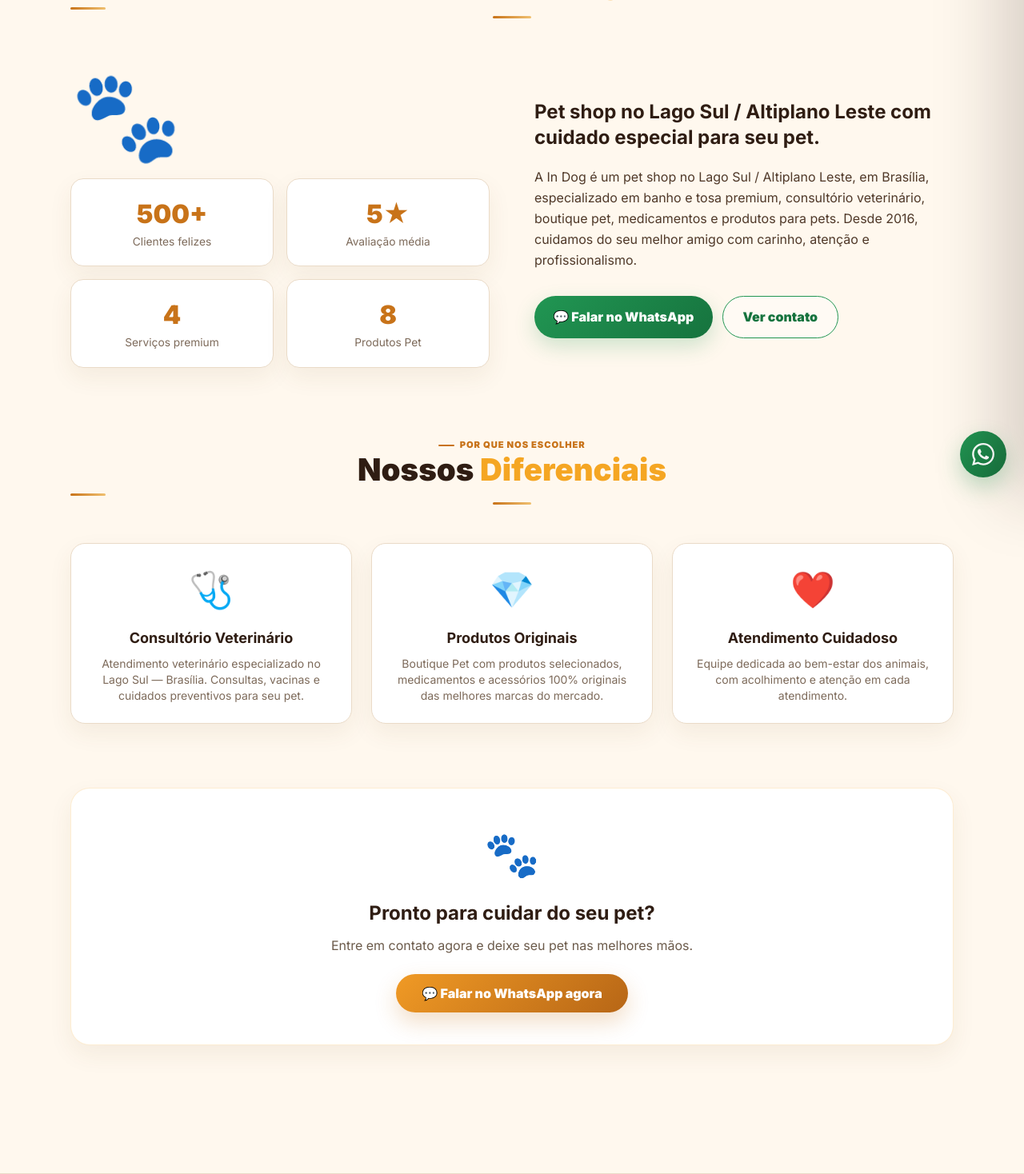
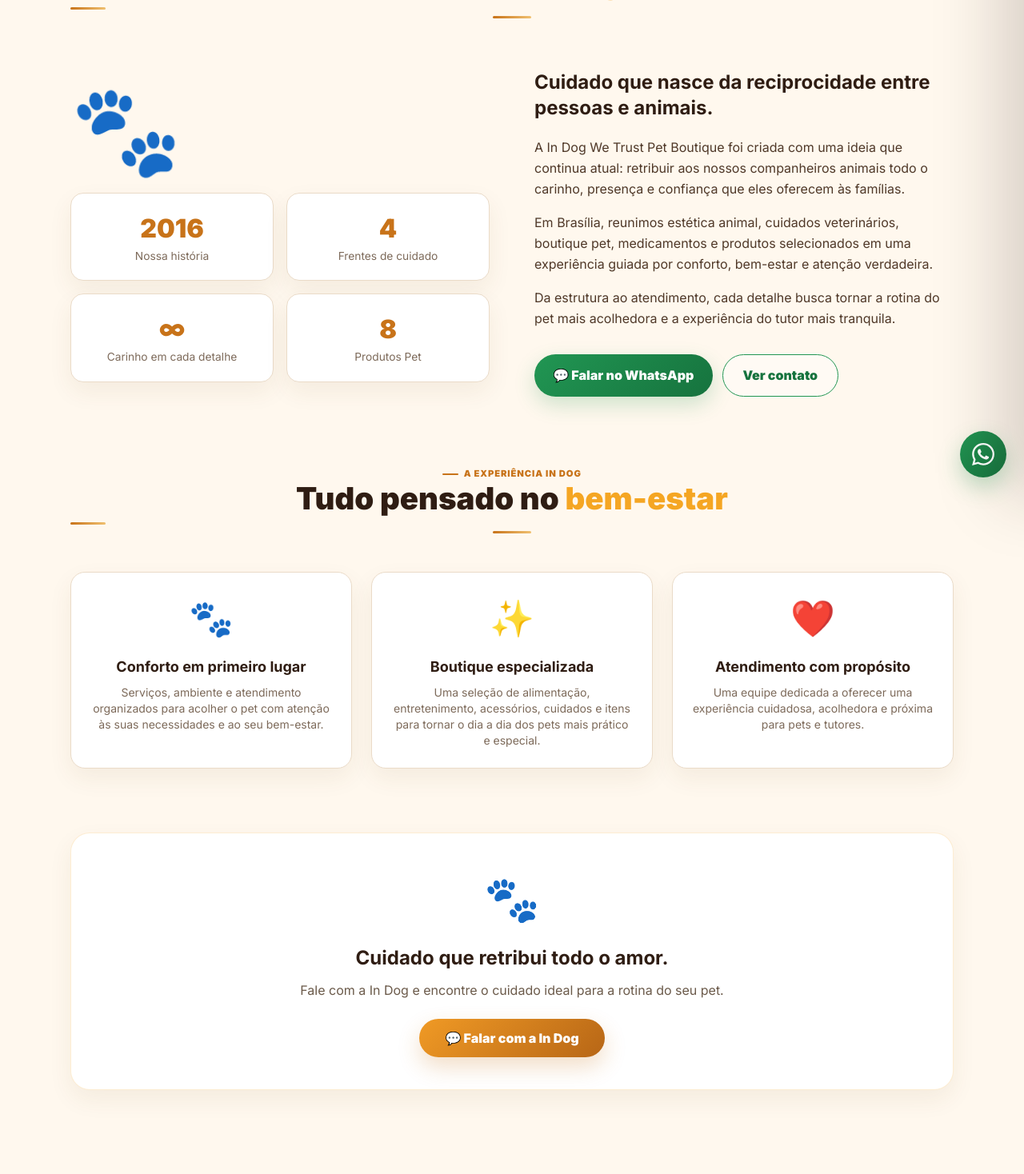
Before and after one commit to DenilsonMiranda2001/central-pet-site, a Django app: page /sobre/ in a window 1280 px wide. Shown: the part 181-1649 px from the top of the page at 80% size. Run offline with Django 4.2, Linux system fonts and the light colour scheme; data comes from the database, SQL or seed files in the repository; parts of the project's set-up code (start-up, migrations or seed data) failed here and were passed over; some libraries are stand-ins or nearby versions.

Commit message:
Align about page with original In Dog concept

```diff
--- a/templates/core/sobre.html
+++ b/templates/core/sobre.html
@@ -8,7 +8,7 @@
 
     <!-- Header -->
     <div class="text-center mb-16 fade-up">
-      <p class="section-label">Nossa história</p>
+      <p class="section-label">Nosso conceito</p>
       <h1 class="section-title">Sobre a <span style="color:#F5A623;">In Dog</span></h1>
       <div class="section-divider mx-auto"></div>
     </div>
@@ -19,16 +19,16 @@
         <span style="font-size:7rem;display:block;line-height:1;margin-bottom:1.5rem;">🐾</span>
         <div class="grid grid-cols-2 gap-4">
           <div class="glass-card rounded-2xl p-5 text-center">
-            <div class="stat-number">500+</div>
-            <div class="stat-label">Clientes felizes</div>
-          </div>
-          <div class="glass-card rounded-2xl p-5 text-center">
-            <div class="stat-number">5★</div>
-            <div class="stat-label">Avaliação média</div>
+            <div class="stat-number">2016</div>
+            <div class="stat-label">Nossa história</div>
           </div>
           <div class="glass-card rounded-2xl p-5 text-center">
             <div class="stat-number">4</div>
-            <div class="stat-label">Serviços premium</div>
+            <div class="stat-label">Frentes de cuidado</div>
+          </div>
+          <div class="glass-card rounded-2xl p-5 text-center">
+            <div class="stat-number">∞</div>
+            <div class="stat-label">Carinho em cada detalhe</div>
           </div>
           <div class="glass-card rounded-2xl p-5 text-center">
             <div class="stat-number">{{ product_count|default:"+" }}</div>
@@ -38,10 +38,12 @@
       </div>
       <div class="fade-up fade-up-delay-2">
         <h2 class="text-2xl font-bold mb-5" style="color:#2F1D13;">
-          Pet shop no Lago Sul / Altiplano Leste com cuidado especial para seu pet.
+          Cuidado que nasce da reciprocidade entre pessoas e animais.
         </h2>
         <div class="space-y-4 text-base leading-relaxed" style="color:#4F3828;">
-          <p>A In Dog é um pet shop no Lago Sul / Altiplano Leste, em Brasília, especializado em banho e tosa premium, consultório veterinário, boutique pet, medicamentos e produtos para pets. Desde 2016, cuidamos do seu melhor amigo com carinho, atenção e profissionalismo.</p>
+          <p>A In Dog We Trust Pet Boutique foi criada com uma ideia que continua atual: retribuir aos nossos companheiros animais todo o carinho, presença e confiança que eles oferecem às famílias.</p>
+          <p>Em Brasília, reunimos estética animal, cuidados veterinários, boutique pet, medicamentos e produtos selecionados em uma experiência guiada por conforto, bem-estar e atenção verdadeira.</p>
+          <p>Da estrutura ao atendimento, cada detalhe busca tornar a rotina do pet mais acolhedora e a experiência do tutor mais tranquila.</p>
         </div>
         <div class="flex gap-3 mt-8">
           <a href="https://wa.me/{{ whatsapp_number }}" target="_blank" rel="noopener" data-interaction-type="whatsapp_geral" class="btn-whatsapp">
@@ -55,25 +57,25 @@
     <!-- Diferenciais -->
     <div class="mb-20 fade-up">
       <div class="text-center mb-12">
-        <p class="section-label">Por que nos escolher</p>
-        <h2 class="section-title">Nossos <span style="color:#F5A623;">Diferenciais</span></h2>
+        <p class="section-label">A experiência In Dog</p>
+        <h2 class="section-title">Tudo pensado no <span style="color:#F5A623;">bem-estar</span></h2>
         <div class="section-divider mx-auto"></div>
       </div>
       <div class="grid grid-cols-1 md:grid-cols-3 gap-6">
         <div class="service-card fade-up fade-up-delay-1">
-          <span class="service-icon">🩺</span>
-          <h3 class="text-lg font-bold mb-2" style="color:#2F1D13;">Consultório Veterinário</h3>
-          <p class="text-sm" style="color:#6B5A4A;">Atendimento veterinário especializado no Lago Sul — Brasília. Consultas, vacinas e cuidados preventivos para seu pet.</p>
+          <span class="service-icon">🐾</span>
+          <h3 class="text-lg font-bold mb-2" style="color:#2F1D13;">Conforto em primeiro lugar</h3>
+          <p class="text-sm" style="color:#6B5A4A;">Serviços, ambiente e atendimento organizados para acolher o pet com atenção às suas necessidades e ao seu bem-estar.</p>
         </div>
         <div class="service-card fade-up fade-up-delay-2">
-          <span class="service-icon">💎</span>
-          <h3 class="text-lg font-bold mb-2" style="color:#2F1D13;">Produtos Originais</h3>
-          <p class="text-sm" style="color:#6B5A4A;">Boutique Pet com produtos selecionados, medicamentos e acessórios 100% originais das melhores marcas do mercado.</p>
+          <span class="service-icon">✨</span>
+          <h3 class="text-lg font-bold mb-2" style="color:#2F1D13;">Boutique especializada</h3>
+          <p class="text-sm" style="color:#6B5A4A;">Uma seleção de alimentação, entretenimento, acessórios, cuidados e itens para tornar o dia a dia dos pets mais prático e especial.</p>
         </div>
         <div class="service-card fade-up fade-up-delay-3">
           <span class="service-icon">❤️</span>
-          <h3 class="text-lg font-bold mb-2" style="color:#2F1D13;">Atendimento Cuidadoso</h3>
-          <p class="text-sm" style="color:#6B5A4A;">Equipe dedicada ao bem-estar dos animais, com acolhimento e atenção em cada atendimento.</p>
+          <h3 class="text-lg font-bold mb-2" style="color:#2F1D13;">Atendimento com propósito</h3>
+          <p class="text-sm" style="color:#6B5A4A;">Uma equipe dedicada a oferecer uma experiência cuidadosa, acolhedora e próxima para pets e tutores.</p>
         </div>
       </div>
     </div>
@@ -81,10 +83,10 @@
     <!-- CTA -->
     <div class="glass-card rounded-3xl p-10 text-center fade-up" style="border-color:rgba(245,166,35,0.2);">
       <span style="font-size:3.5rem;display:block;margin-bottom:1rem;">🐾</span>
-      <h2 class="text-2xl font-bold mb-3" style="color:#2F1D13;">Pronto para cuidar do seu pet?</h2>
-      <p class="mb-6" style="color:#6B5A4A;">Entre em contato agora e deixe seu pet nas melhores mãos.</p>
+      <h2 class="text-2xl font-bold mb-3" style="color:#2F1D13;">Cuidado que retribui todo o amor.</h2>
+      <p class="mb-6" style="color:#6B5A4A;">Fale com a In Dog e encontre o cuidado ideal para a rotina do seu pet.</p>
       <a href="https://wa.me/{{ whatsapp_number }}" target="_blank" rel="noopener" data-interaction-type="whatsapp_geral" class="btn-gold text-base px-8 py-3">
-        💬 Falar no WhatsApp agora
+        💬 Falar com a In Dog
       </a>
     </div>
 
```
